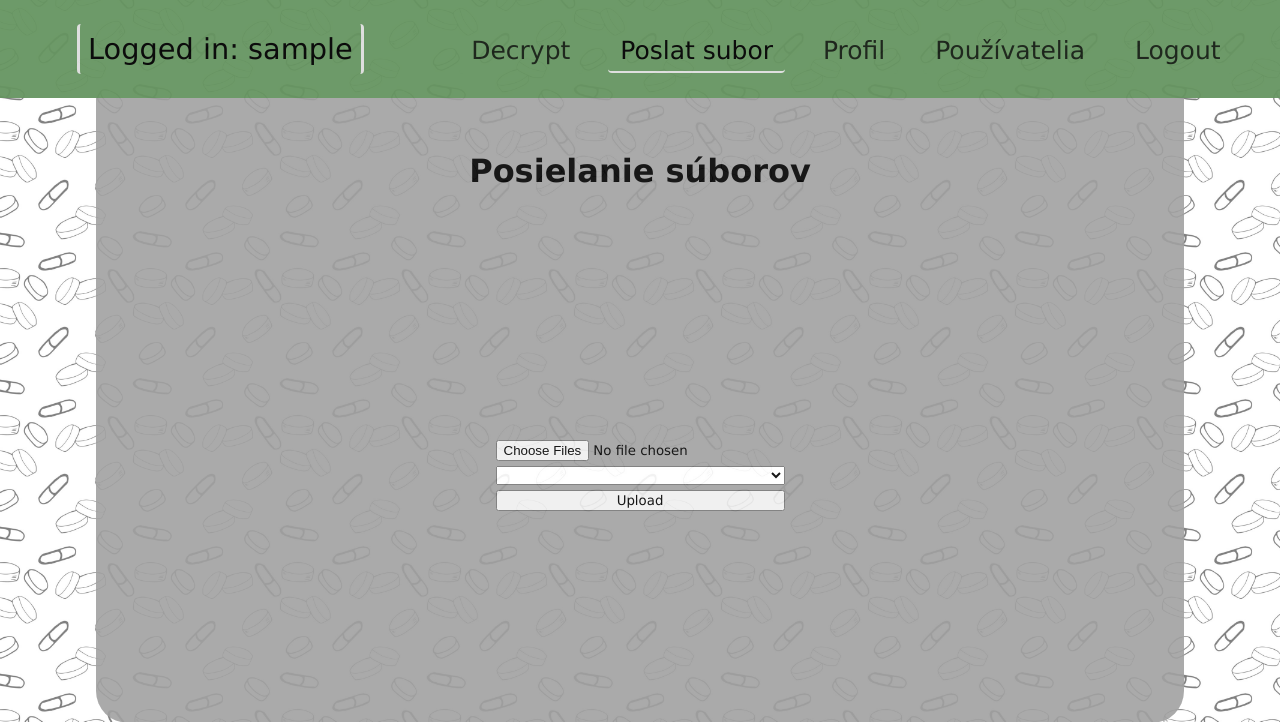
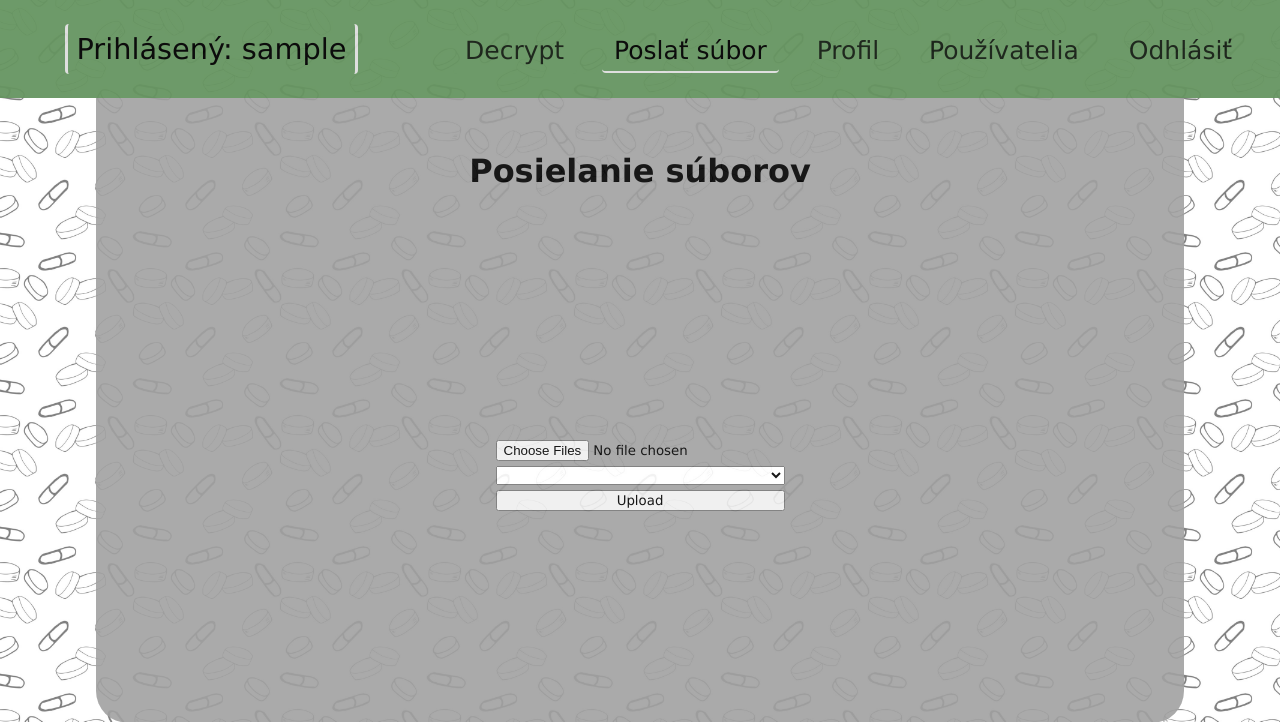
Before and after one commit to xburir/upb-zadanie2-webapi, a Flask app: page /encrypt in a window 1280 px wide. Shown: the top 722 px of the page. Run offline with Flask 2, Linux system fonts and the light colour scheme; the visitor is signed in with stand-in values (Sample User, id 1); data that the repository does not hold is empty; some libraries are stand-ins or nearby versions.

Commit message:
fix: minor gramatic changes

```diff
--- a/flaskr/templates/endecrypt.html.jinja
+++ b/flaskr/templates/endecrypt.html.jinja
@@ -15,12 +15,12 @@
   <header>
     <nav>
       <ul>
-        <p>Logged in: {{ session['user'] }}</p>
+        <p>Prihlásený: {{ session['user'] }}</p>
         <li id="decrypt_menu_button">
           <a href="./decrypt">Decrypt</a>
         </li>
         <li id="encrypt_menu_button">
-          <a href="./encrypt">Poslat subor</a>
+          <a href="./encrypt">Poslať súbor</a>
         </li>
         <li>
           <a href="./profile">Profil</a>
@@ -29,7 +29,7 @@
           <a href="./users">Používatelia</a>
         </li>
         <li>
-          <a href="./logout">Logout</a>
+          <a href="./logout">Odhlásiť</a>
         </li>
       </ul>
     </nav>
--- a/flaskr/templates/login.html.jinja
+++ b/flaskr/templates/login.html.jinja
@@ -31,10 +31,10 @@
 
 
 
-        <input type=submit value=Prihlás name=login>
+        <input type=submit value=Prihlásiť name=login>
 
       </form>
-      <a class="link" href="register">Register</a>
+      <a class="link" href="register">Registrácia</a>
     </section>
 
   </div>
--- a/flaskr/templates/profile.html.jinja
+++ b/flaskr/templates/profile.html.jinja
@@ -15,12 +15,12 @@
   <header>
         <nav>
             <ul>
-                <p>Logged in: {{ session['user'] }}</p>
+                <p>Prihlásený: {{ session['user'] }}</p>
                 <li>
                     <a href="./decrypt" >Decrypt</a>
                 </li>
                 <li>
-                    <a href="./encrypt" >Encrypt</a>
+                    <a href="./encrypt" >Poslať súbor</a>
                 </li>
                 <li class="selected">
                     <a href="./profile" >Profil</a>
@@ -29,7 +29,7 @@
                     <a href="./users" >Používatelia</a>
                 </li>
                 <li>
-                    <a href="./logout" >Logout</a>
+                    <a href="./logout" >Odhlásiť</a>
                 </li>
             </ul>
         </nav>
--- a/flaskr/templates/register.html.jinja
+++ b/flaskr/templates/register.html.jinja
@@ -47,7 +47,7 @@
 
         <input type=submit value=Registruj name=register>
       </form>
-      <a class="link" href="login">Login</a>
+      <a class="link" href="login">Prihlásenie</a>
     </section>
 
   </div>
--- a/flaskr/templates/user.html.jinja
+++ b/flaskr/templates/user.html.jinja
@@ -15,12 +15,12 @@
   <header>
         <nav>
             <ul>
-                <p>Logged in: {{ session['user'] }}</p>
+                <p>Prihlásený: {{ session['user'] }}</p>
                 <li>
                     <a href="../decrypt" >Decrypt</a>
                 </li>
                 <li>
-                    <a href="../encrypt" >Encrypt</a>
+                    <a href="../encrypt" >Poslať súbor</a>
                 </li>
                 <li>
                     <a href="../profile" >Profil</a>
@@ -29,7 +29,7 @@
                     <a href="../users" >Používatelia</a>
                 </li>
                 <li>
-                    <a href="../logout" >Logout</a>
+                    <a href="../logout" >Odhlásiť</a>
                 </li>
             </ul>
         </nav>
--- a/flaskr/templates/users.html.jinja
+++ b/flaskr/templates/users.html.jinja
@@ -15,12 +15,12 @@
   <header>
         <nav>
             <ul>
-                <p>Logged in: {{ session['user'] }}</p>
+                <p>Prihlásený: {{ session['user'] }}</p>
                 <li>
                     <a href="./decrypt" >Decrypt</a>
                 </li>
                 <li>
-                    <a href="./encrypt" >Encrypt</a>
+                    <a href="./encrypt" >Poslať súbor</a>
                 </li>
                 <li>
                     <a href="./profile" >Profil</a>
@@ -29,7 +29,7 @@
                     <a href="./users" >Používatelia</a>
                 </li>
                 <li>
-                    <a href="./logout" >Logout</a>
+                    <a href="./logout" >Odhlásiť</a>
                 </li>
             </ul>
         </nav>
```
